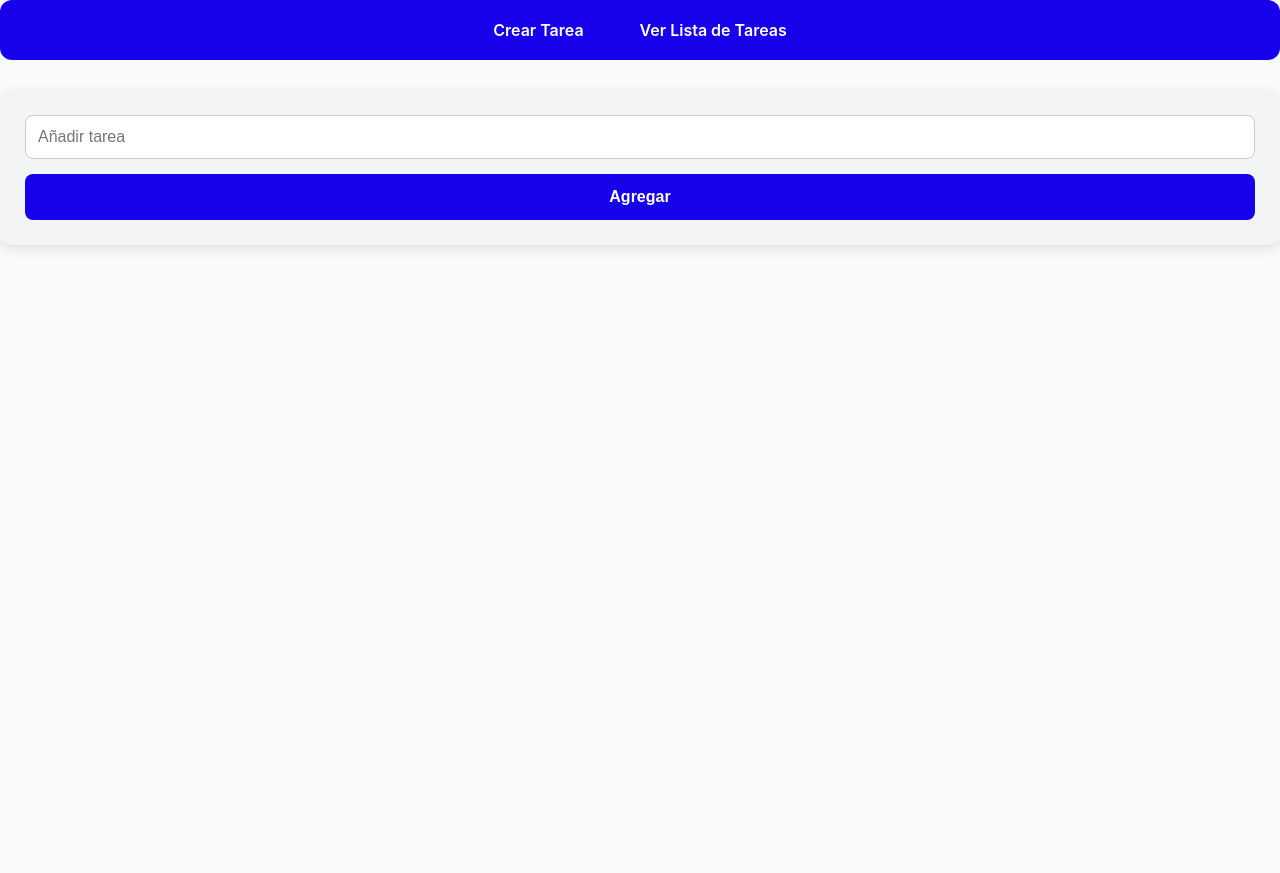
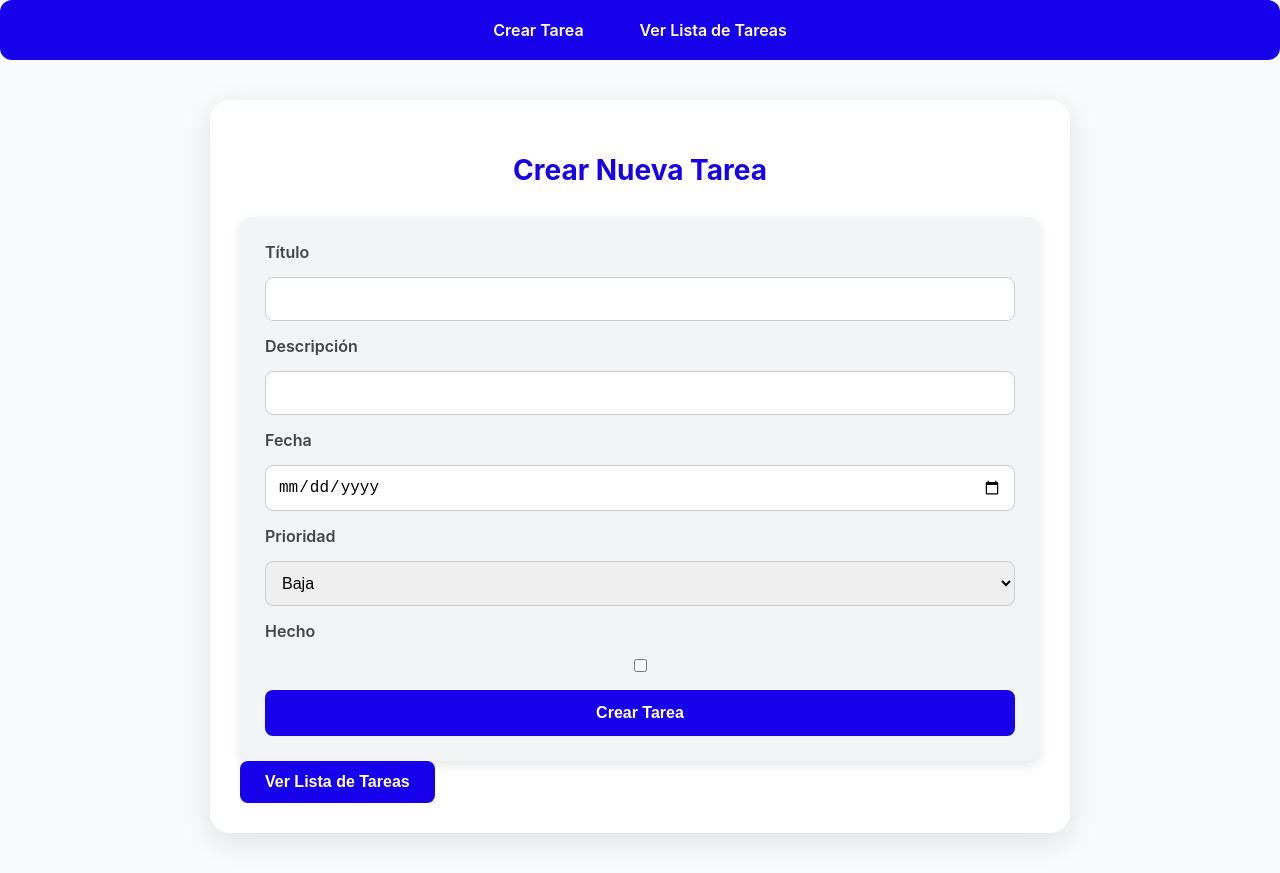
Before and after one commit to IsaacVC82/frontEndBackEndApp, a React (Create React App) app in the folder client/: page / in a window 1280 px wide. Before the commit the page ends 800 px from the top, so only its background shows below. Built offline with nearby package versions, Linux system fonts and the light colour scheme; no server answers.

Commit message:
Corrección FrontEnd

```diff
--- a/client/src/components/createTodo.jsx
+++ b/client/src/components/createTodo.jsx
@@ -1,38 +1,63 @@
-import React, { useState } from 'react';
-import axios from 'axios';
+import React, { useState } from "react";
+import { useNavigate } from "react-router-dom";
+import axios from "axios";
 
-const API_URL = process.env.REACT_APP_API_URL || "https://frontendbackendapp.onrender.com";
+const API_URL = process.env.REACT_APP_API_URL || "http://localhost:8000";
 
-const CreateTodo = () => {
-  const [title, setTitle] = useState('');
-  const token = localStorage.getItem('token');
+function CreateTodo({ handleAddTodo }) {
+  const [data, setData] = useState({
+    title: "",
+    description: "",
+    date: "",
+    priority: "Baja",
+    done: false,
+  });
+
+  const navigate = useNavigate();
+
+  const handleChange = (e) => {
+    const { name, value, type, checked } = e.target;
+    setData((prevData) => ({
+      ...prevData,
+      [name]: type === "checkbox" ? checked : value,
+    }));
+  };
 
   const handleSubmit = async (e) => {
     e.preventDefault();
-
     try {
-      await axios.post(`${API_URL}/api/todo`, { title }, {
-        headers: {
-          Authorization: `Bearer ${token}`
-        }
-      });
-      console.log("Tarea creada con éxito");
-    } catch (error) {
-      console.error("Error al crear la tarea:", error);
+      const response = await axios.post(`${API_URL}/api/todo`, data);
+      console.log("Respuesta del servidor:", response.data);
+      handleAddTodo(response.data);
+      setData({ title: "", description: "", date: "", priority: "Baja", done: false });
+    } catch (err) {
+      console.error("Error al crear la tarea:", err.response ? err.response.data : err.message);
     }
   };
 
   return (
-    <form onSubmit={handleSubmit}>
-      <input
-        type="text"
-        value={title}
-        onChange={(e) => setTitle(e.target.value)}
-        placeholder="Añadir tarea"
-      />
-      <button type="submit">Agregar</button>
-    </form>
+    <div className="app-container">
+      <h2>Crear Nueva Tarea</h2>
+      <form onSubmit={handleSubmit}>
+        <label>Título</label>
+        <input type="text" name="title" value={data.title} onChange={handleChange} required />
+        <label>Descripción</label>
+        <input type="text" name="description" value={data.description} onChange={handleChange} required />
+        <label>Fecha</label>
+        <input type="date" name="date" value={data.date} onChange={handleChange} required />
+        <label>Prioridad</label>
+        <select name="priority" value={data.priority} onChange={handleChange}>
+          <option value="Baja">Baja</option>
+          <option value="Media">Media</option>
+          <option value="Alta">Alta</option>
+        </select>
+        <label>Hecho</label>
+        <input type="checkbox" name="done" checked={data.done} onChange={handleChange} />
+        <button type="submit">Crear Tarea</button>
+      </form>
+      <button onClick={() => navigate("/show")}>Ver Lista de Tareas</button>
+    </div>
   );
-};
+}
 
 export default CreateTodo;
```
